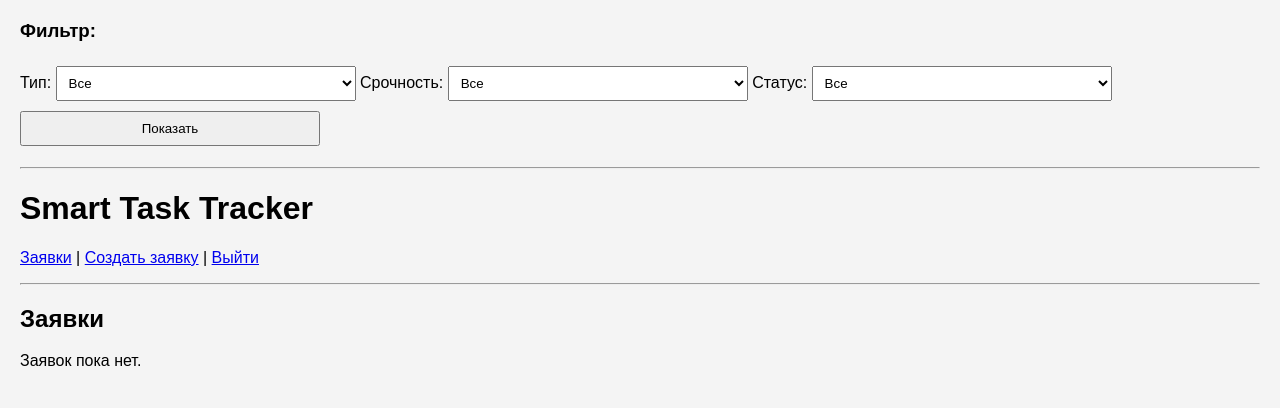
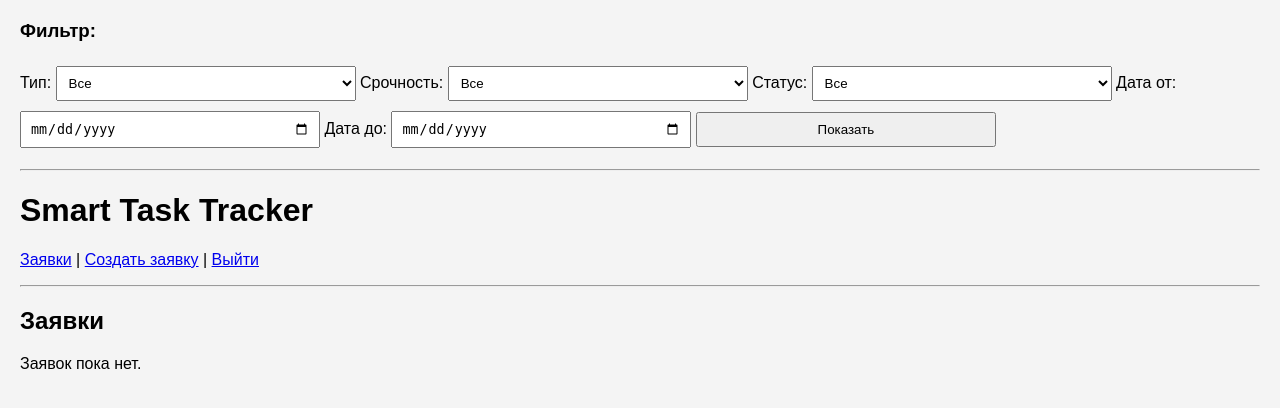
Before and after one commit to Terragul-Mason/smart_tracker, a Flask app: page /dashboard in a window 1280 px wide. Shown: the top 408 px of the page. Run offline with Flask 3, Linux system fonts and the light colour scheme; the visitor is signed in with stand-in values (Sample User, id 1).

Commit message:
Фильтрация по дате

```diff
--- a/app.py
+++ b/app.py
@@ -3,6 +3,7 @@ from flask_sqlalchemy import SQLAlchemy
 from werkzeug.security import generate_password_hash, check_password_hash
 from datetime import datetime
 from functools import wraps
+from datetime import datetime
 
 app = Flask(__name__)
 app.secret_key = 'supersecretkey'
@@ -89,10 +90,11 @@ def dashboard():
     query = Ticket.query
 
     if session.get('is_admin'):
-        # Фильтрация для админа
         type_filter = request.args.get('type')
         urgency_filter = request.args.get('urgency')
         status_filter = request.args.get('status')
+        date_from = request.args.get('date_from')
+        date_to = request.args.get('date_to')
 
         if type_filter:
             query = query.filter_by(type=type_filter)
@@ -100,12 +102,17 @@ def dashboard():
             query = query.filter_by(urgency=urgency_filter)
         if status_filter:
             query = query.filter_by(status=status_filter)
+        if date_from:
+            query = query.filter(Ticket.created_at >= datetime.strptime(date_from, "%Y-%m-%d"))
+        if date_to:
+            query = query.filter(Ticket.created_at <= datetime.strptime(date_to, "%Y-%m-%d"))
 
         tickets = query.order_by(Ticket.created_at.desc()).all()
     else:
         tickets = Ticket.query.filter_by(user_id=session['user_id']).order_by(Ticket.created_at.desc()).all()
 
     return render_template('dashboard.html', tickets=tickets)
+
 
 
 @app.route('/create', methods=['GET', 'POST'])
--- a/templates/dashboard.html
+++ b/templates/dashboard.html
@@ -24,6 +24,12 @@
         <option value="в работе" {% if request.args.get('status') == 'в работе' %}selected{% endif %}>В работе</option>
         <option value="решена" {% if request.args.get('status') == 'решена' %}selected{% endif %}>Решена</option>
     </select>
+
+    <label>Дата от:</label>
+    <input type="date" name="date_from" value="{{ request.args.get('date_from', '') }}">
+
+    <label>Дата до:</label>
+    <input type="date" name="date_to" value="{{ request.args.get('date_to', '') }}">
 
     <button type="submit">Показать</button>
 </form>
```
